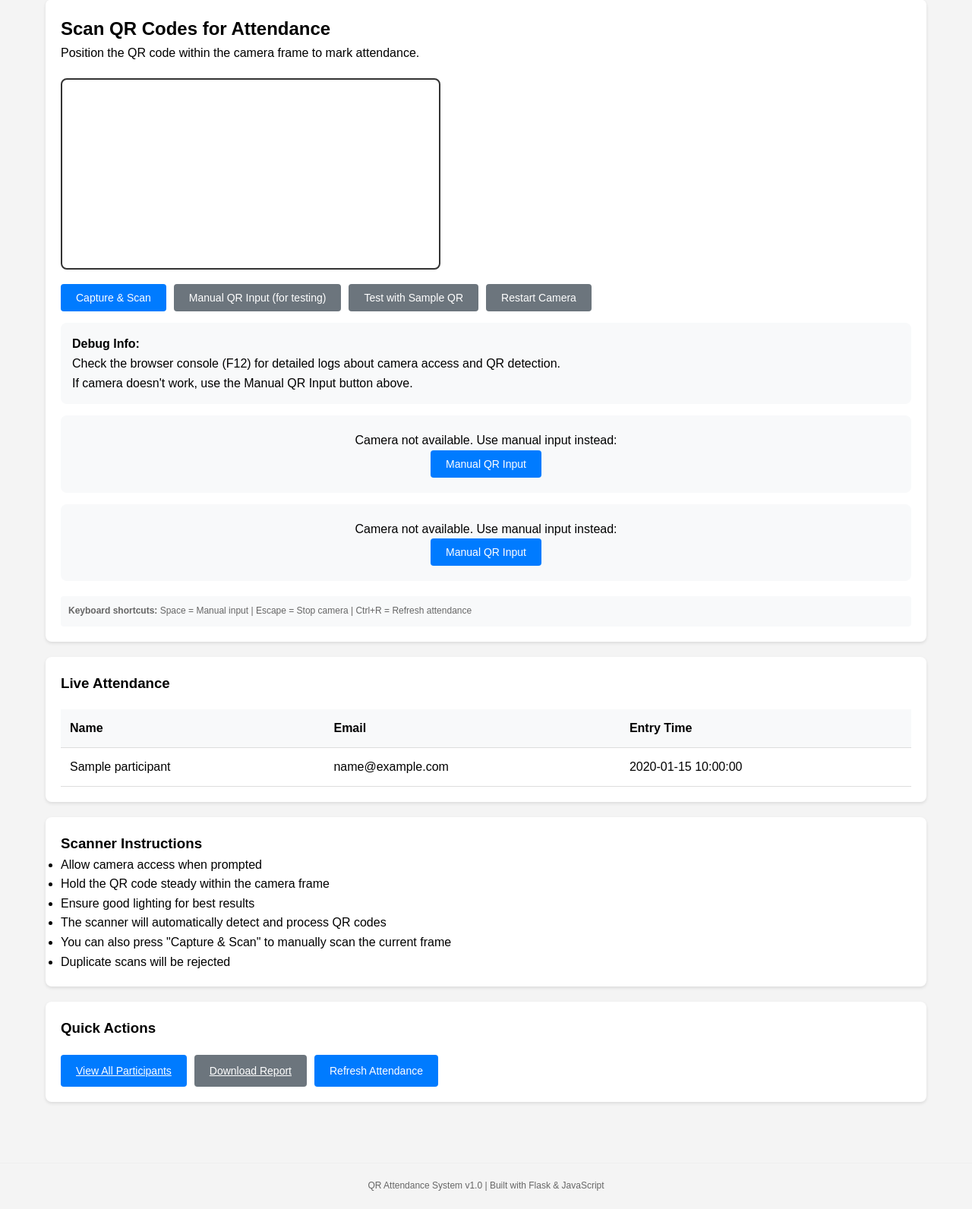
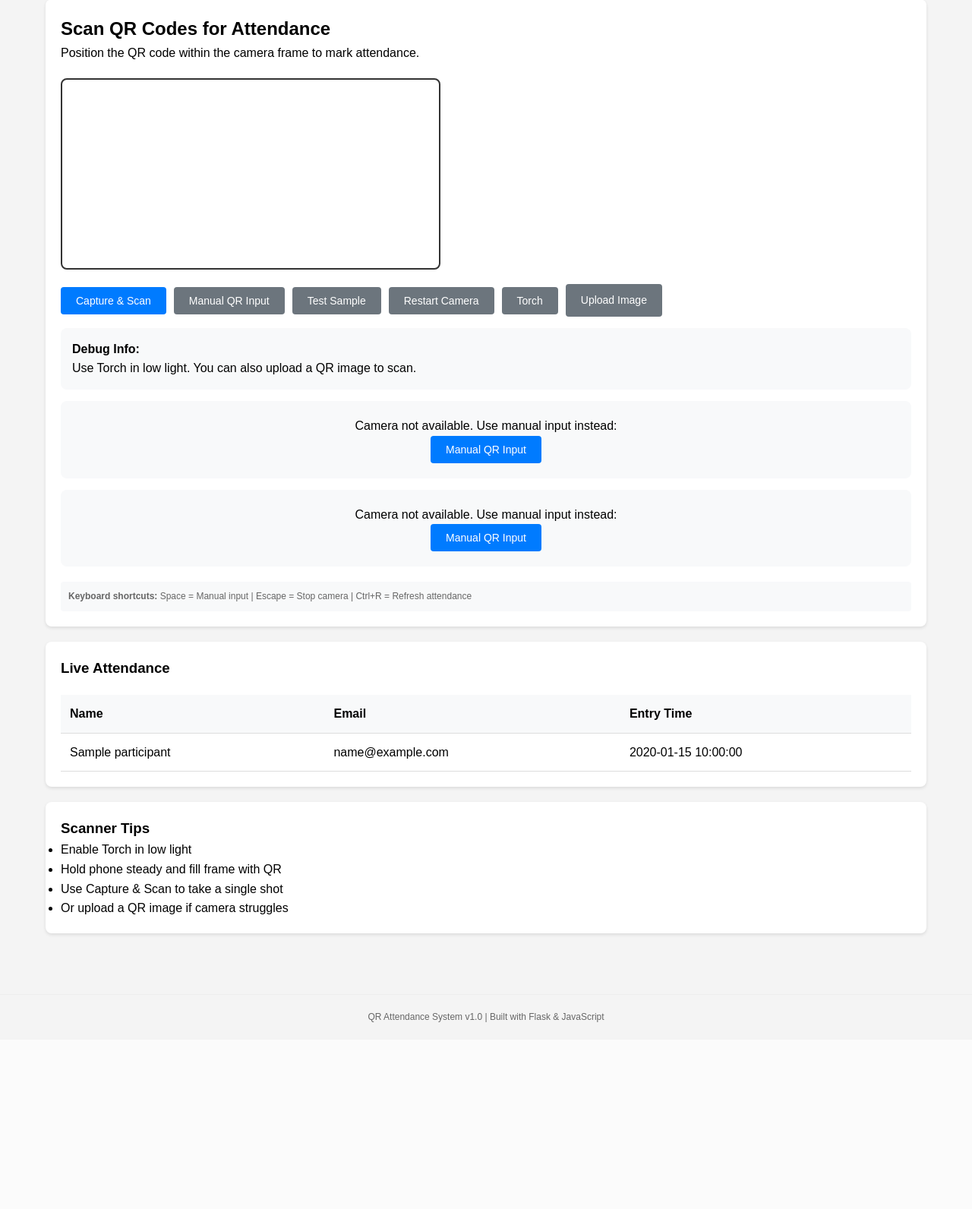
Before and after one commit to Athrv-DxT/QR-Attendance-System, a Flask app: page /scan in a window 1280 px wide. Shown: the part 190-1782 px from the top of the page at 76% size. After the commit the page ends 1536 px from the top, so only its background shows below. Run offline with Flask 3, Linux system fonts and the light colour scheme; tables that the repository leaves empty hold one stand-in row (values such as "Sample post").

Commit message:
Scan improvements: Torch toggle, Upload Image scan, better robustness

```diff
--- a/static/js/script.js
+++ b/static/js/script.js
@@ -2,6 +2,7 @@
 let scanner = null;
 let isScanning = false;
 let preferredDeviceId = null;
+let currentTrack = null;
 
 // Initialize QR Scanner
 function initQRScanner() {
@@ -69,6 +70,54 @@
         console.error('getUserMedia not supported');
         showScanResult('Camera not supported on this device/browser.', false);
     }
+}
+
+async function toggleTorch() {
+    try {
+        const video = document.getElementById('qr-video');
+        const stream = video && video.srcObject;
+        if (!stream) return;
+        const track = stream.getVideoTracks()[0];
+        currentTrack = track;
+        const capabilities = track.getCapabilities ? track.getCapabilities() : {};
+        if (!('torch' in capabilities)) {
+            showScanResult('Torch not supported on this device.', false);
+            return;
+        }
+        const settings = track.getSettings ? track.getSettings() : {};
+        const desired = !settings.torch;
+        await track.applyConstraints({ advanced: [{ torch: desired }] });
+        showScanResult(`Torch ${desired ? 'enabled' : 'disabled'}.`, true);
+    } catch (e) {
+        showScanResult('Unable to toggle torch.', false);
+    }
+}
+
+async function scanFromFile(input) {
+    const file = input.files && input.files[0];
+    if (!file) return;
+    const img = new Image();
+    img.onload = async () => {
+        const canvas = document.createElement('canvas');
+        const ctx = canvas.getContext('2d');
+        canvas.width = img.width;
+        canvas.height = img.height;
+        ctx.drawImage(img, 0, 0);
+        const imageData = ctx.getImageData(0, 0, canvas.width, canvas.height);
+        const code = await detectQRFromImageData(imageData);
+        if (code) {
+            handleQRScan(code);
+            return;
+        }
+        const z = await detectQRWithZXing(canvas);
+        if (z) {
+            handleQRScan(z);
+        } else {
+            showScanResult('No QR detected in image. Try a clearer picture.', false);
+        }
+    };
+    img.onerror = () => showScanResult('Could not load image.', false);
+    img.src = URL.createObjectURL(file);
 }
 
 async function ensureRearCameraPreferred() {
--- a/templates/scan.html
+++ b/templates/scan.html
@@ -25,19 +25,23 @@
             <div id="scanner-container">
                 <video id="qr-video" autoplay muted playsinline></video>
 
-                <div style="margin-top: 12px; display: flex; gap: 10px; flex-wrap: wrap;">
+                <div style="margin-top: 12px; display: flex; gap: 10px; flex-wrap: wrap; align-items: center;">
                     <button id="capture-btn" onclick="captureAndScan()" class="btn">Capture & Scan</button>
-                    <button onclick="manualQRInput()" class="btn btn-secondary">Manual QR Input (for testing)</button>
-                    <button onclick="testQRCode()" class="btn btn-secondary">Test with Sample QR</button>
+                    <button onclick="manualQRInput()" class="btn btn-secondary">Manual QR Input</button>
+                    <button onclick="testQRCode()" class="btn btn-secondary">Test Sample</button>
                     <button onclick="restartCamera()" class="btn btn-secondary">Restart Camera</button>
+                    <button id="torch-btn" onclick="toggleTorch()" class="btn btn-secondary">Torch</button>
+                    <label class="btn btn-secondary" style="cursor:pointer;">
+                        Upload Image
+                        <input id="qr-file" type="file" accept="image/*" onchange="scanFromFile(this)" style="display:none;" />
+                    </label>
                 </div>
 
                 <div id="scan-result" class="scan-result"></div>
 
                 <div style="margin-top: 15px; padding: 15px; background: #f8f9fa; border-radius: 8px;">
                     <h4>Debug Info:</h4>
-                    <p>Check the browser console (F12) for detailed logs about camera access and QR detection.</p>
-                    <p>If camera doesn't work, use the Manual QR Input button above.</p>
+                    <p>Use Torch in low light. You can also upload a QR image to scan.</p>
                 </div>
             </div>
         </div>
@@ -61,24 +65,13 @@
         </div>
 
         <div class="card">
-            <h3>Scanner Instructions</h3>
+            <h3>Scanner Tips</h3>
             <ul>
-                <li>Allow camera access when prompted</li>
-                <li>Hold the QR code steady within the camera frame</li>
-                <li>Ensure good lighting for best results</li>
-                <li>The scanner will automatically detect and process QR codes</li>
-                <li>You can also press "Capture & Scan" to manually scan the current frame</li>
-                <li>Duplicate scans will be rejected</li>
+                <li>Enable Torch in low light</li>
+                <li>Hold phone steady and fill frame with QR</li>
+                <li>Use Capture & Scan to take a single shot</li>
+                <li>Or upload a QR image if camera struggles</li>
             </ul>
-        </div>
-
-        <div class="card">
-            <h3>Quick Actions</h3>
-            <div class="action-buttons">
-                <a href="{{ url_for('participants') }}" class="btn">View All Participants</a>
-                <a href="{{ url_for('download_attendance') }}" class="btn btn-secondary">Download Report</a>
-                <button onclick="loadAttendanceList()" class="btn">Refresh Attendance</button>
-            </div>
         </div>
     </div>
 
```
